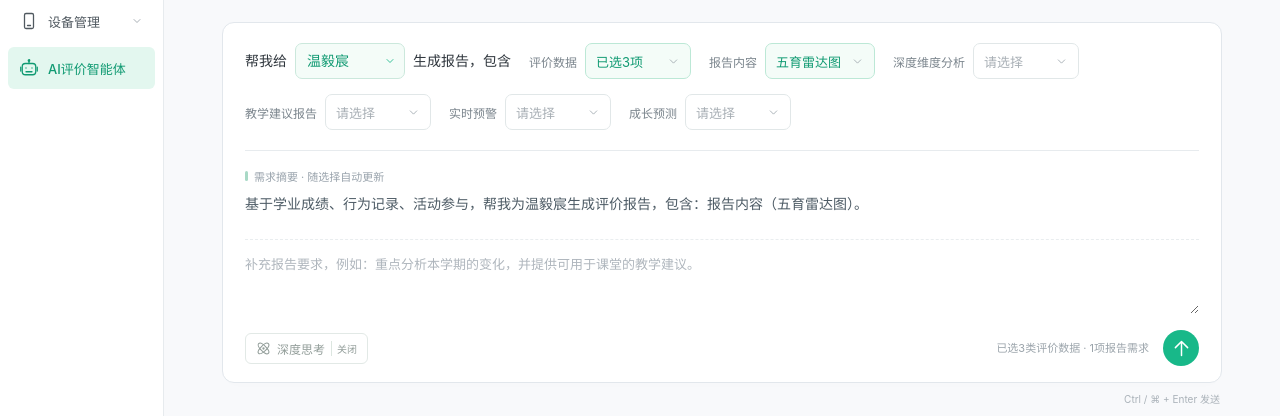
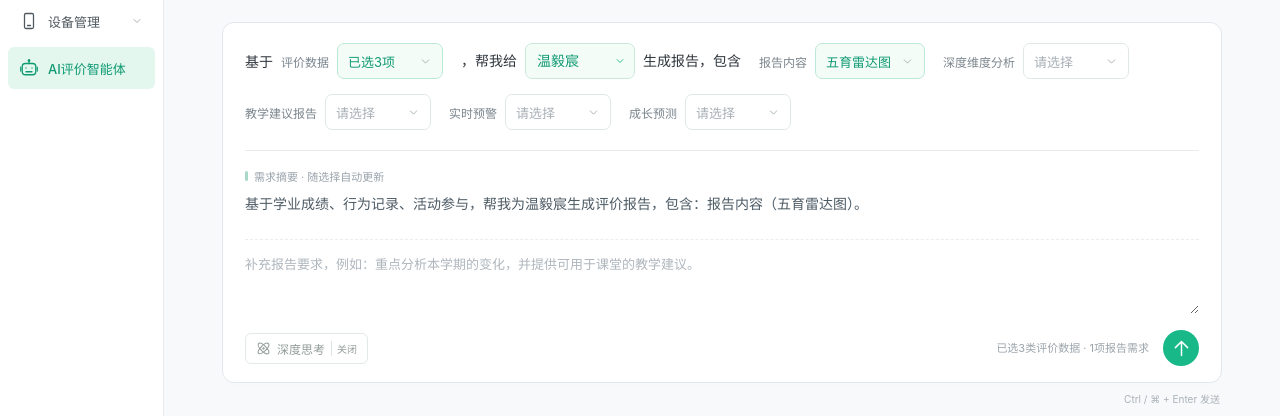
Before and after one commit to Jess-0411/ai-evaluation-agent-demo, a plain HTML site: page AI评价智能体-交互原型.html in a window 1280 px wide. Shown: the part 345-761 px from the top of the page. Drawn offline with Linux system fonts and the light colour scheme.

Commit message:
Place evaluation data before report output sentence

```diff
--- a/AI评价智能体-交互原型.html
+++ b/AI评价智能体-交互原型.html
@@ -13,7 +13,7 @@
     .result-card{margin-top:17px;border:1px solid #cceadc;background:linear-gradient(145deg,#fcfffd,#f5fcf8);border-radius:12px;padding:20px 22px;overflow-wrap:anywhere}.result-heading{display:flex;align-items:center;justify-content:space-between;gap:12px;margin-bottom:15px}.result-heading h3{display:flex;align-items:center;gap:7px;margin:0;color:#268563;font-size:14px;font-weight:600}.result-heading h3 .icon{width:18px;height:18px}.result-heading h3:focus{outline:none}.result-meta{display:flex;align-items:center;gap:12px}.demo-badge{font-size:10px;color:#759b89;background:#edf7f1;border:1px solid #dceee3;border-radius:4px;padding:3px 6px}.close-result{font-size:11px;border:0;background:transparent;color:#8b9d93;padding:3px}.close-result:hover{color:var(--green-dark)}.result-summary{margin:0;color:#496253;font-size:13px;line-height:1.85}.result-details{display:grid;grid-template-columns:1fr auto;gap:16px;border-top:1px solid #e2eee6;padding-top:13px;margin-top:13px}.result-details dt{font-size:11px;color:#90a195;margin-bottom:5px}.result-details dd{font-size:12px;line-height:1.7;margin:0;color:#597263;white-space:pre-wrap}.result-details dl{margin:0;min-width:0}.result-details dl:last-child{min-width:78px}
     .templates{margin-top:30px}.templates-heading{display:flex;align-items:center;justify-content:space-between;gap:12px;margin-bottom:17px}.templates-heading h3{font-size:14px;font-weight:600;margin:0 0 6px}.templates-heading p{font-size:11px;color:#9ba3aa;margin:0}.history-button{display:flex;align-items:center;gap:5px;border:0;background:transparent;font-size:12px;color:#7b858c;padding:6px 0 6px 8px;white-space:nowrap}.history-button:hover{color:var(--green-dark)}.history-button .icon{width:14px;height:14px}.template-card{width:168px;background:#fff;border:1px solid #b9dfce;border-radius:8px;padding:0;display:block;overflow:hidden;box-shadow:0 3px 10px #29473b07;text-align:left}.template-card:hover{border-color:var(--green);box-shadow:0 4px 16px #29473b13}.template-art{display:block;width:100%;height:188px;background:#f7fbff}.template-caption{padding:10px;display:flex;align-items:center;justify-content:space-between;gap:8px;border-top:1px solid #e1eee8;font-size:11px;color:#4c6f60;background:#f4fbf7}.template-caption .icon{width:14px;height:14px;color:var(--green)}.page-foot{display:flex;justify-content:center;align-items:center;gap:5px;margin-top:24px;font-size:10px;color:#afb7bc}.page-foot .icon{width:12px;height:12px}
     .toast{position:fixed;bottom:28px;left:50%;transform:translate(-50%,10px);padding:10px 17px;border:1px solid #dcebe2;background:white;box-shadow:0 6px 24px #263e341c;border-radius:7px;font-size:12px;color:#4f7b65;z-index:100;opacity:0;pointer-events:none;transition:opacity .2s,transform .2s}.toast.visible{opacity:1;transform:translate(-50%,0)}dialog{border:1px solid var(--line);border-radius:12px;box-shadow:0 15px 65px #203d3426;padding:0;width:min(440px,calc(100vw - 40px));color:var(--ink)}dialog::backdrop{background:#1e302c38;backdrop-filter:blur(2px)}.dialog-header{display:flex;align-items:center;justify-content:space-between;padding:18px 22px;border-bottom:1px solid var(--line)}.dialog-header h3{font-size:15px;margin:0}.dialog-close{border:0;background:transparent;color:#939da3;padding:3px}.dialog-close .icon{width:18px;height:18px}.empty-history{padding:39px 20px 43px;text-align:center}.empty-history>.icon{width:35px;height:35px;margin:0 auto 15px;color:#b8c9c2;stroke-width:1.2}.empty-history p{font-size:13px;margin:0 0 8px;color:#788b81}.empty-history small{font-size:11px;color:#a5aea9}.sr-only{position:absolute;width:1px;height:1px;padding:0;margin:-1px;overflow:hidden;clip:rect(0,0,0,0);white-space:nowrap;border:0}
-    .analysis-group{flex-shrink:0}.select-menu{max-height:min(340px,calc(100dvh - 32px));overflow-y:auto;overscroll-behavior:contain;scrollbar-width:thin;scrollbar-color:#d6e3dc transparent}.menu-tools{position:sticky;top:-7px;background:#fff;z-index:1}
+    .analysis-group{flex-shrink:0}.source-clause{display:inline-flex;align-items:center;gap:8px;flex-shrink:0}.select-menu{max-height:min(340px,calc(100dvh - 32px));overflow-y:auto;overscroll-behavior:contain;scrollbar-width:thin;scrollbar-color:#d6e3dc transparent}.menu-tools{position:sticky;top:-7px;background:#fff;z-index:1}
     @media(min-width:1700px){.stage{padding-top:46px}.agent-heading{margin-bottom:29px}.agent-symbol{width:60px;height:60px}.agent-heading h2{font-size:28px}}
     @media(max-width:1200px){.steps{gap:18px}.stage{padding-right:28px;padding-left:28px}.request-builder{column-gap:14px}.select-trigger{padding:0 9px}}
     @media(max-width:1099px){.request-builder{gap:14px 18px}.steps{gap:12px;font-size:11px}.step{gap:5px}.page-heading{padding:0 20px}.stage{padding-top:30px}}
@@ -94,8 +94,9 @@
         </header>
         <form id="reportForm" class="composer" novalidate>
           <div class="request-builder" role="group" aria-label="报告生成条件">
+          <div class="source-clause" id="sourceClause"><span>基于</span></div>
           <div class="subject-row">
-            <span>帮我给</span>
+            <span>，帮我给</span>
             <label class="student-select">
               <span class="sr-only">选择学生</span>
               <select id="studentSelect" aria-label="选择学生">
@@ -108,7 +109,7 @@
             </label>
             <span>生成报告，包含</span>
           </div>
-          <div class="analysis-grid" id="analysisGrid" role="group" aria-label="评价数据与报告需求选择"></div>
+          <div class="analysis-grid" id="analysisGrid" role="group" aria-label="报告需求选择"></div>
           </div>
           <div class="summary-label">需求摘要 · 随选择自动更新</div>
           <p class="summary" id="summary" aria-live="polite" aria-atomic="true"></p>
@@ -497,7 +498,8 @@
         toastTimer = setTimeout(() => $('toast').classList.remove('visible'),2200);
       }
 
-      $('analysisGrid').append(...groups.map(createGroup));
+      $('sourceClause').append(createGroup(groups[0]));
+      $('analysisGrid').append(...outputGroups.map(createGroup));
       studentSelect.addEventListener('change',update);
       notes.addEventListener('input',update);
       $('thinkingToggle').addEventListener('click',() => {
```
Also changed, not shown: index.html (+6 -4 lines).
